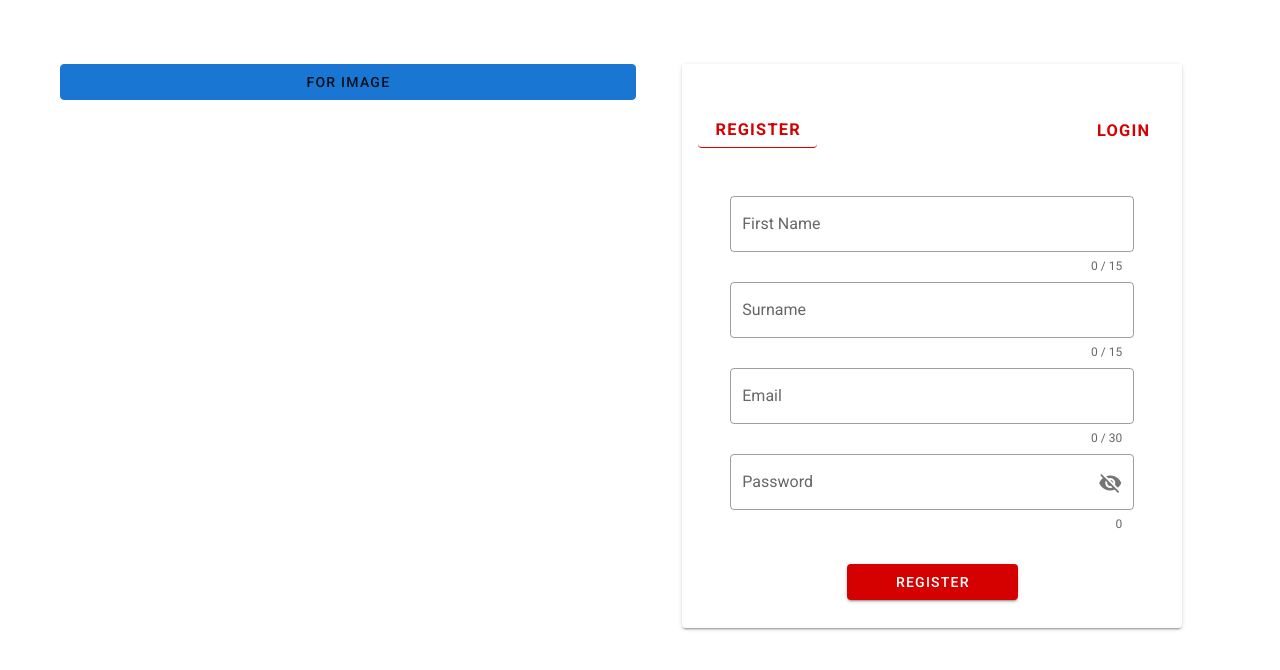
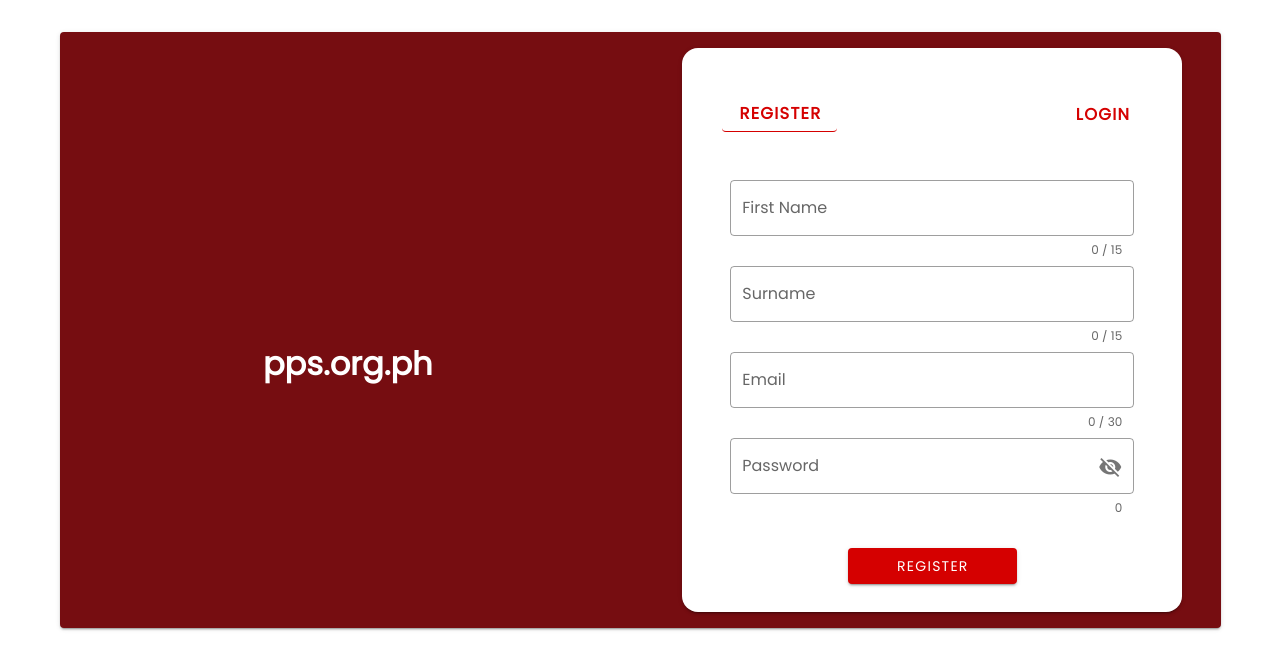
Before and after one commit to AndreLaurio/pps-frontend, a Vue app: page / in a window 1280 px wide. Shown: the top 670 px of the page. Built offline with nearby package versions, Linux system fonts and the light colour scheme.

Commit message:
[STAGING] UI FOR CHECKING

```diff
--- a/src/components/Authentication.vue
+++ b/src/components/Authentication.vue
@@ -1,15 +1,17 @@
 <template>
-    <v-container grid-list-md>
-        <v-layout row wrap class="mt-12">
-            <v-flex xs12 md6>
-                <v-btn outlined block class="primary">For Image</v-btn>
+    <v-container grid-list-md class="pop">
+        <v-card color="#760D11">
+        <v-layout row wrap class="mt-5">
+            <v-flex xs12 md6 class="pt-12">
+                    <v-img src="../assets/pps-logo.png" class="mx-auto mt-12" width="200"></v-img>
+                    <h1 class="text-center mt-3 below-img">pps.org.ph</h1>
             </v-flex>
             <v-flex xs12 md6>
-                <v-card class="mx-auto" max-width="500">
+                <v-card class="mx-auto rounded-xl mt-3 mb-3" max-width="500">
                     <v-card-title class="pt-12">
-                        <v-btn text color="red accent-4" @click="registration = true" :class="{'ifSelected' : registration == true}"> <h3>Register</h3>  </v-btn>
+                        <v-btn text color="red accent-4" @click="registration = true" class="ml-6" :class="{'ifSelected' : registration == true}"> <h3>Register</h3> </v-btn>
                         <v-spacer></v-spacer>
-                        <v-btn text color="red accent-4" @click="registration = false" :class="{'ifSelected' : registration == false}"> <h3>Login</h3> </v-btn>
+                        <v-btn text color="red accent-4" @click="registration = false" class="mr-5" :class="{'ifSelected' : registration == false}"> <h3>Login</h3> </v-btn>
                     </v-card-title>
                     <v-card-text class="mt-8 pl-12 pr-12">
                         <div v-if="registration">
@@ -34,12 +36,20 @@
                 </v-card>
             </v-flex>
         </v-layout>
+        </v-card>
     </v-container>
 </template>
 
 <style scoped>
+@import url('https://fonts.googleapis.com/css2?family=Poppins&display=swap');
+.pop{
+    font-family: 'Poppins', sans-serif;
+}
 .ifSelected{
     border-bottom: 1px solid #D50000;
+}
+.below-img{
+    color:white;
 }
 </style>
 
@@ -99,7 +109,14 @@
                     email: this.login_data.email,
                     password: this.login_data.password
                 }).then(response => {
-                    console.log('login success')
+                    axios.get('api/user').then(response =>{
+                        let user_type = response.data.user_type
+                        if(user_type == 1){
+                            this.$router.push({ name: 'User' })
+                        }else{
+                            this.$router.push({ name: 'Admin' })
+                        }
+                    })
                 })
             });
         }
--- /dev/null
+++ b/src/components/admin/AdminHome.vue
@@ -0,0 +1,39 @@
+<template>
+    <v-container>
+        <h1>Admin Side</h1>
+        <h1>Hello {{userData.first_name}} {{userData.last_name}}</h1>
+    </v-container>
+</template>
+
+<script>
+import axios from 'axios'
+
+axios.defaults.withCredentials = true
+axios.defaults.baseURL = 'http://localhost:8000'
+
+export default {
+    data(){
+        return{
+            userData:{
+                user_id:'',
+                first_name:'',
+                last_name:'',
+            }
+        }
+    },
+
+    mounted(){
+        this.getUserData()
+    },
+
+    methods:{
+        getUserData(){
+            axios.get('api/user').then(response =>{
+                this.userData.user_id = response.data.id,
+                this.userData.first_name = response.data.first_name,
+                this.userData.last_name = response.data.last_name
+            })
+        }
+    }
+}
+</script>
--- a/src/components/user/UserHome.vue
+++ b/src/components/user/UserHome.vue
@@ -1,8 +1,32 @@
 <template>
-    <v-container>
-        <h1>Hello {{userData.first_name}} {{userData.last_name}}</h1>
+    <v-container class="pop">
+        <v-layout row wrap justify-center>
+            <v-flex xs12 md6 class="mt-12 pt-12">
+                <div>
+                    <h3>User Side</h3>
+                </div>
+                <v-card>
+                    <v-card-title class="justify-center pt-6">
+                        <h1>Welcome</h1>
+                    </v-card-title>
+                    <v-card-subtitle class="text-center">
+                         <h2> {{userData.first_name}} {{userData.last_name}} </h2>
+                    </v-card-subtitle>
+                    <v-card-actions class="justify-center mt-3">
+                         <v-btn v-on:click="logout" class="pl-12 pr-12 mb-5 primary red accent-4"> Logout </v-btn>
+                    </v-card-actions>
+                </v-card>
+            </v-flex>
+        </v-layout>
     </v-container>
 </template>
+
+<style scoped>
+@import url('https://fonts.googleapis.com/css2?family=Poppins&display=swap');
+.pop{
+    font-family: 'Poppins', sans-serif;
+}
+</style>
 
 <script>
 import axios from 'axios'
@@ -32,6 +56,11 @@
                 this.userData.first_name = response.data.first_name,
                 this.userData.last_name = response.data.last_name
             })
+        },
+        logout(){
+            axios.post('/logout').then(response => {
+                this.$router.push({ name: 'Home' })
+            })
         }
     }
 }
--- a/src/router/index.js
+++ b/src/router/index.js
@@ -2,6 +2,7 @@
 import VueRouter from 'vue-router'
 import Home from '../views/Home'
 import User from '../views/user/UserIndex'
+import Admin  from '../views/admin/AdminIndex'
 
 Vue.use(VueRouter)
 
@@ -16,6 +17,11 @@
     name: 'User',
     component: User
   },
+  {
+    path: '/admin',
+    name: 'Admin',
+    component: Admin
+  }
 ]
 
 const router = new VueRouter({
--- a/src/views/admin/AdminIndex.vue
+++ b/src/views/admin/AdminIndex.vue
@@ -0,0 +1,15 @@
+<template>
+    <div>
+        <AdminHome/>
+    </div>
+</template>
+
+<script>
+import AdminHome from '@/components/admin/AdminHome'
+
+export default {
+    components:{
+        AdminHome
+    }
+}
+</script>
```
Also changed, not shown: src/assets/pps-logo.png (added).
